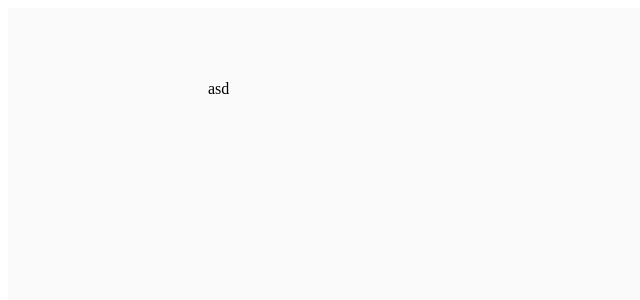
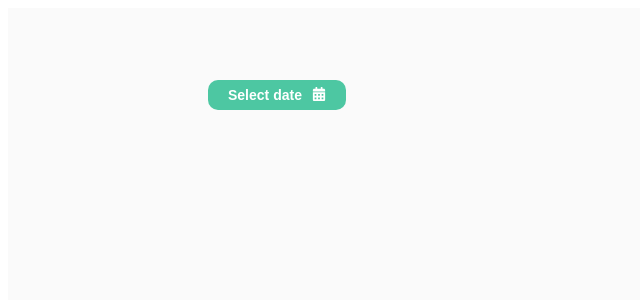
Before and after one commit to raybagas7/eFishery-THT-FE, a Next.js app: page /commodity/add in a window 1280 px wide. Shown: the top 300 px of the page, without its empty margins (0-640 px from the left). Built offline with nearby package versions, Linux system fonts and the light colour scheme.

Commit message:
feat(calendar component): create custom datepicker
    - create custom input datepicker
    - create the date-picker on top react-datepicker

```diff
--- a/package.json
+++ b/package.json
@@ -34,6 +34,7 @@
     "@testing-library/user-event": "^14.5.2",
     "@types/node": "^20",
     "@types/react": "^18",
+    "@types/react-datepicker": "^6.2.0",
     "@types/react-dom": "^18",
     "eslint": "^8",
     "eslint-config-next": "14.2.3",
--- a/src/components/ui/calendar.module.scss
+++ b/src/components/ui/calendar.module.scss
@@ -1,3 +1,24 @@
-.rdp {
-  background-color: red($color: #000000);
+@import "@/styles/index.module.scss";
+
+.custom_input_calendar {
+  padding: 7px 20px;
+  border: none;
+  background-color: $primary;
+  color: white;
+  border-radius: 10px;
+  display: flex;
+  justify-content: space-between;
+  width: fit-content;
+  cursor: pointer;
+  font-size: 14px;
+  font-weight: bold;
+  gap: 10px;
+
+  &:hover {
+    background-color: lighten($color: $primary, $amount: 5);
+  }
+
+  &:focus {
+    outline: none;
+  }
 }
--- a/src/components/ui/calendar.tsx
+++ b/src/components/ui/calendar.tsx
@@ -1,7 +1,42 @@
-import React from "react";
+import "react-datepicker/dist/react-datepicker.css";
+import { ICalendar, ICustomInput } from "@/interfaces/components";
+import React, { forwardRef, useState } from "react";
+import DatePicker from "react-datepicker";
+import style from "./calendar.module.scss";
+import { FaCalendarAlt } from "react-icons/fa";
 
-const Calendar = () => {
-  return <div>asd</div>;
+const Calendar = ({ buttonContent = "Select date" }: ICalendar) => {
+  const [startDate, setStartDate] = useState<Date | null>(null);
+  const CustomInput = forwardRef<HTMLButtonElement>(
+    ({ value, onClick }: ICustomInput, ref) => (
+      <button
+        className={style.custom_input_calendar}
+        onClick={onClick}
+        ref={ref}
+      >
+        {value ? value : buttonContent}
+        <FaCalendarAlt />
+      </button>
+    ),
+  );
+
+  console.log(startDate);
+
+  return (
+    <div>
+      <DatePicker
+        showMonthDropdown
+        showYearDropdown
+        closeOnScroll={true}
+        scrollableYearDropdown
+        selected={startDate}
+        onChange={(date: Date) => setStartDate(date)}
+        customInput={<CustomInput />}
+        withPortal
+        yearDropdownItemNumber={50}
+      />
+    </div>
+  );
 };
 
 export default Calendar;
```
Also changed, not shown: src/interfaces/components.ts (+10 -0 lines), 1 other file (tests, documents, lock files or other folders).
